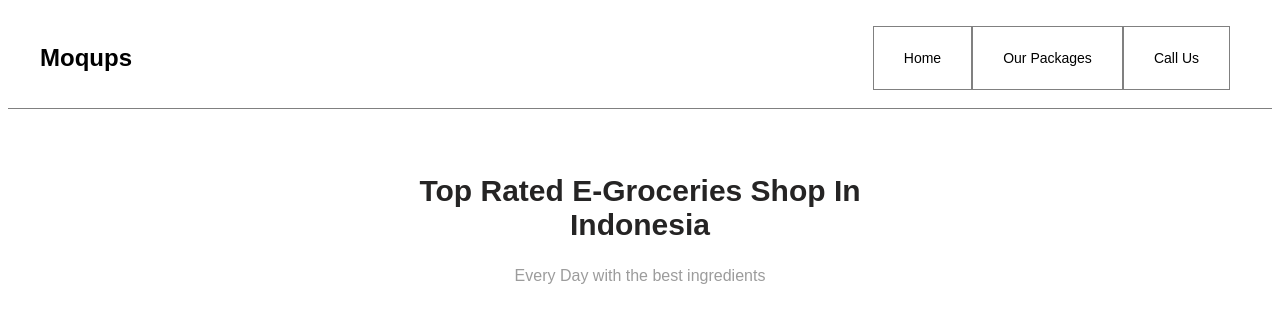
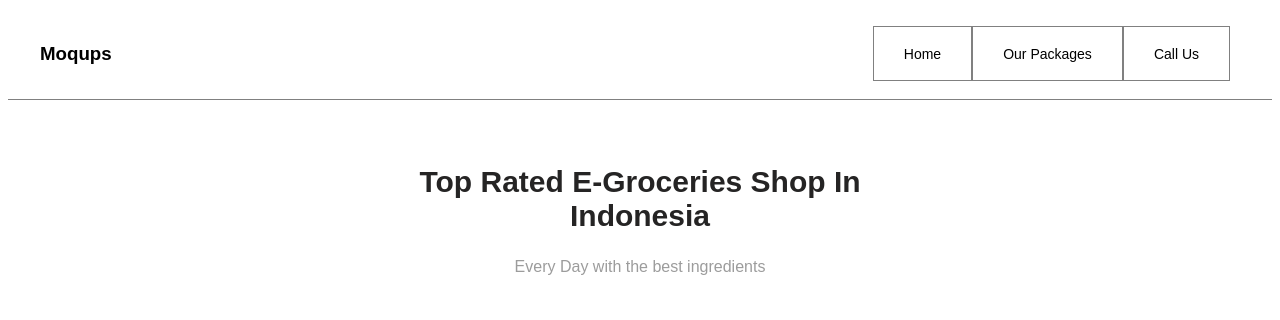
Before and after one commit to aramitaa/MiniCoding-Project, a plain HTML site: page index.html in a window 1280 px wide. Shown: the top 320 px of the page. Drawn offline with Linux system fonts and the light colour scheme.

Commit message:
Update index.html

```diff
--- a/index.html
+++ b/index.html
@@ -27,7 +27,7 @@
 
 <body>
     <header class="header">
-        <h2>Moqups</h2>
+        <h3>Moqups</h3>
         <div class="nav">
             <button><a href="#Home">Home</a></button>
             <button><a href="#Our-Packages">Our Packages</a></button>
```
